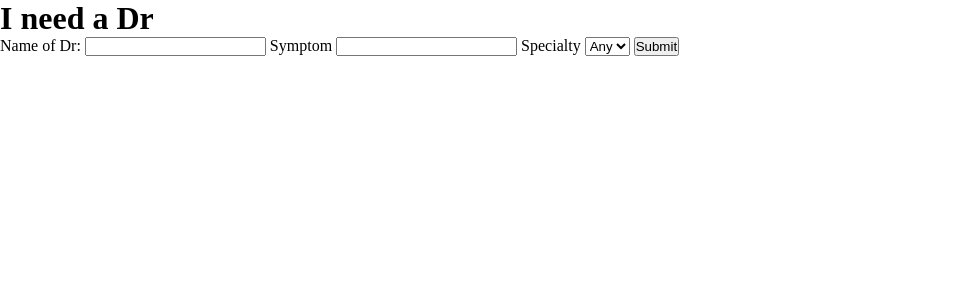
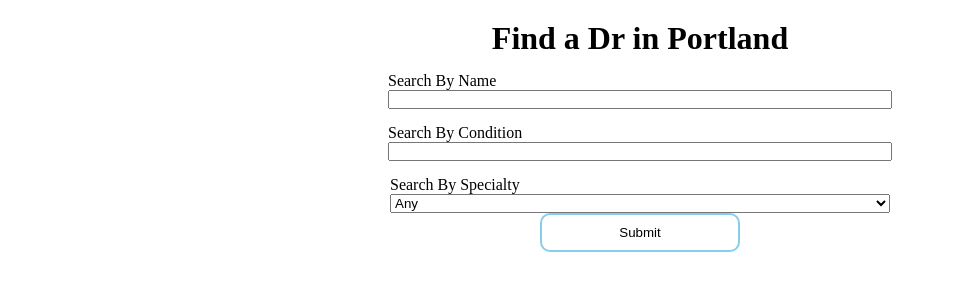
Before and after one commit to IsaacCDHall/drAPI, a website built with webpack: page src/index.html in a window 1280 px wide. Shown: the whole page, without its empty margins (0-954 px from the left). Built offline with nearby package versions, Linux system fonts and the light colour scheme.

Commit message:
add form styling

```diff
--- a/src/index.html
+++ b/src/index.html
@@ -5,16 +5,24 @@
     <title></title>
   </head>
   <body>
-    <h1>I need a Dr</h1>
+    <div class="flex-wrapper">
       <form id="searchForm">
-      <label for="nameInput">Name of Dr:</label>
+        <h1>Find a Dr in Portland</h1>
+        <div>
+          <label for="nameInput">Search By Name</label>
           <input id="nameInput" type="text">
-      <label for="conditionInput">Symptom</label>
+        </div>
+        <div>
+          <label for="conditionInput">Search By Condition</label>
           <input id="conditionInput" type="text">
-      <label for="specialtyInput">Specialty</label>
+        </div>
+        <div>
+          <label for="specialtyInput">Search By Specialty</label>
           <select id="specialtyInput"><option value="">Any</option></select>
+        </div>
         <button type="submit">Submit</button>
       </form>
+    </div>
     <div class="dr-list">
 
     </div>
--- a/src/scss/styles.scss
+++ b/src/scss/styles.scss
@@ -33,4 +33,36 @@ body{
   background-color:skyblue;
   display:flex;
   justify-content: space-around;
+  padding:10px;
 }
+
+.flex-wrapper{
+  width:100%;
+  display:flex;
+  justify-content: center;
+}
+
+#searchForm{
+  display:flex;
+  flex-direction:column;
+  align-items: center;
+  width:500px;
+  margin: 20px;
+  input, select {
+    width: 500px;
+  }
+  div{
+    margin-top:15px;
+  }
+  button{
+    background-color:white;
+    border:2px solid skyblue;
+    border-radius:10px;
+    padding:10px;
+    width:200px;
+    &:hover{
+      transition:background-color 0.5s;
+      background-color:skyblue;
+    }
+  }
+}
```
Lines whose indentation alone changed are shown as unchanged.
